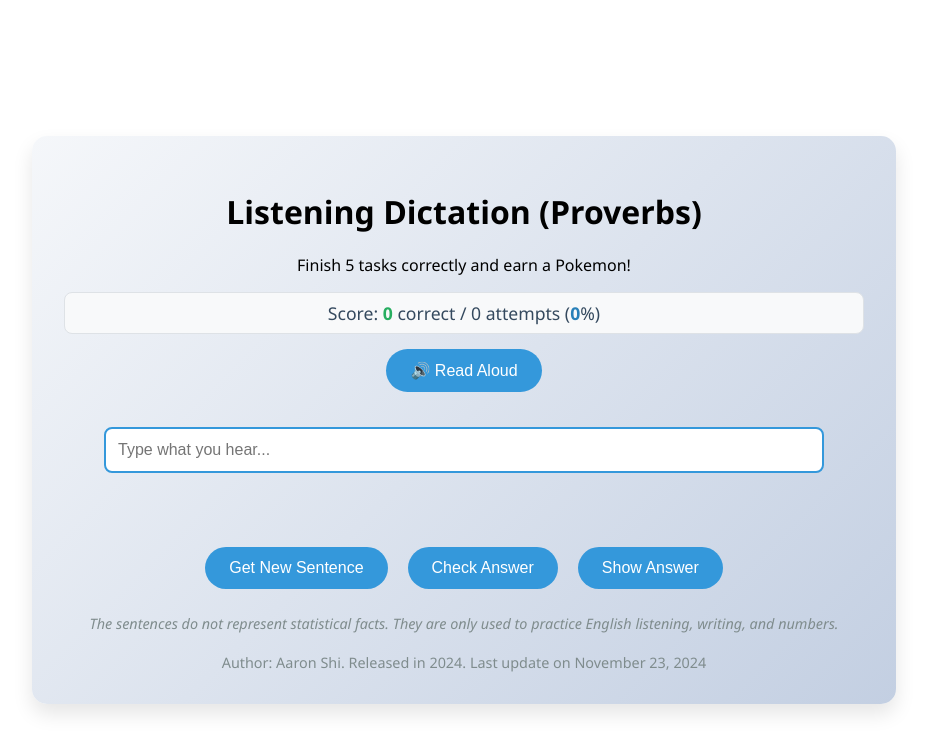
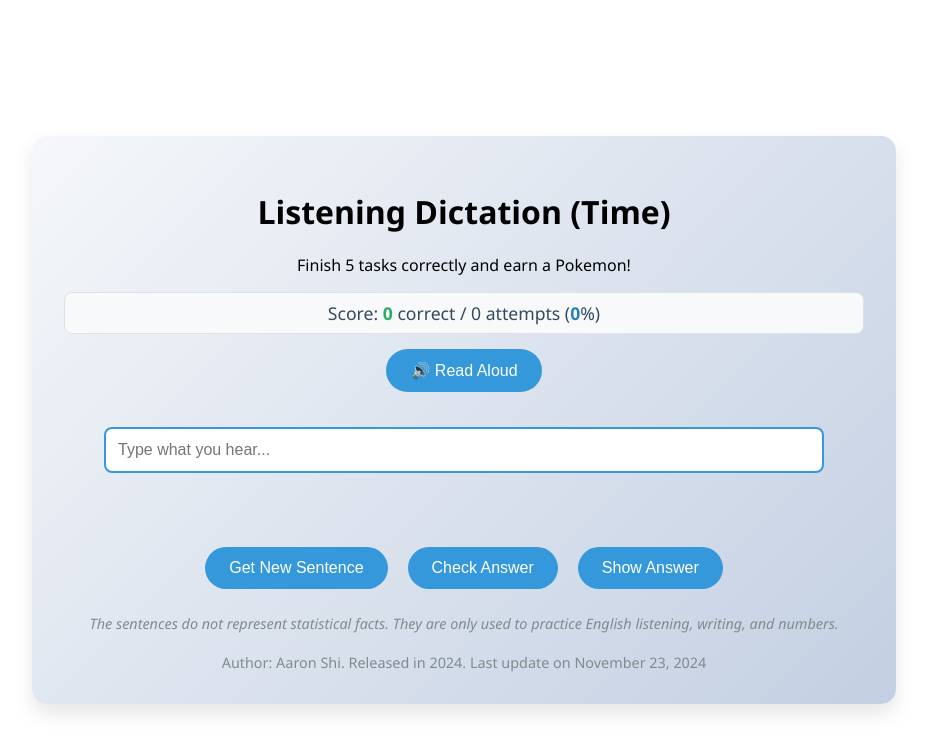
Before and after one commit to aaronshi1129/dictation-time, a plain HTML site: page index.html in a window 1280 px wide. Shown: the whole page, without its empty margins (176-1103 px from the left). Drawn offline with Linux system fonts and the light colour scheme.

Commit message:
Update index.html

```diff
--- a/index.html
+++ b/index.html
@@ -206,7 +206,7 @@
 </head>
 <body>
 <div class="container">
-  <h1>Listening Dictation (Proverbs)</h1>
+  <h1>Listening Dictation (Time)</h1>
     <p class="subtitle">Finish 5 tasks correctly and earn a Pokemon!</p>
   <div class="score-display">
     Score: <span id="correctScore">0</span> correct / <span id="totalAttempts">0</span> attempts
```
